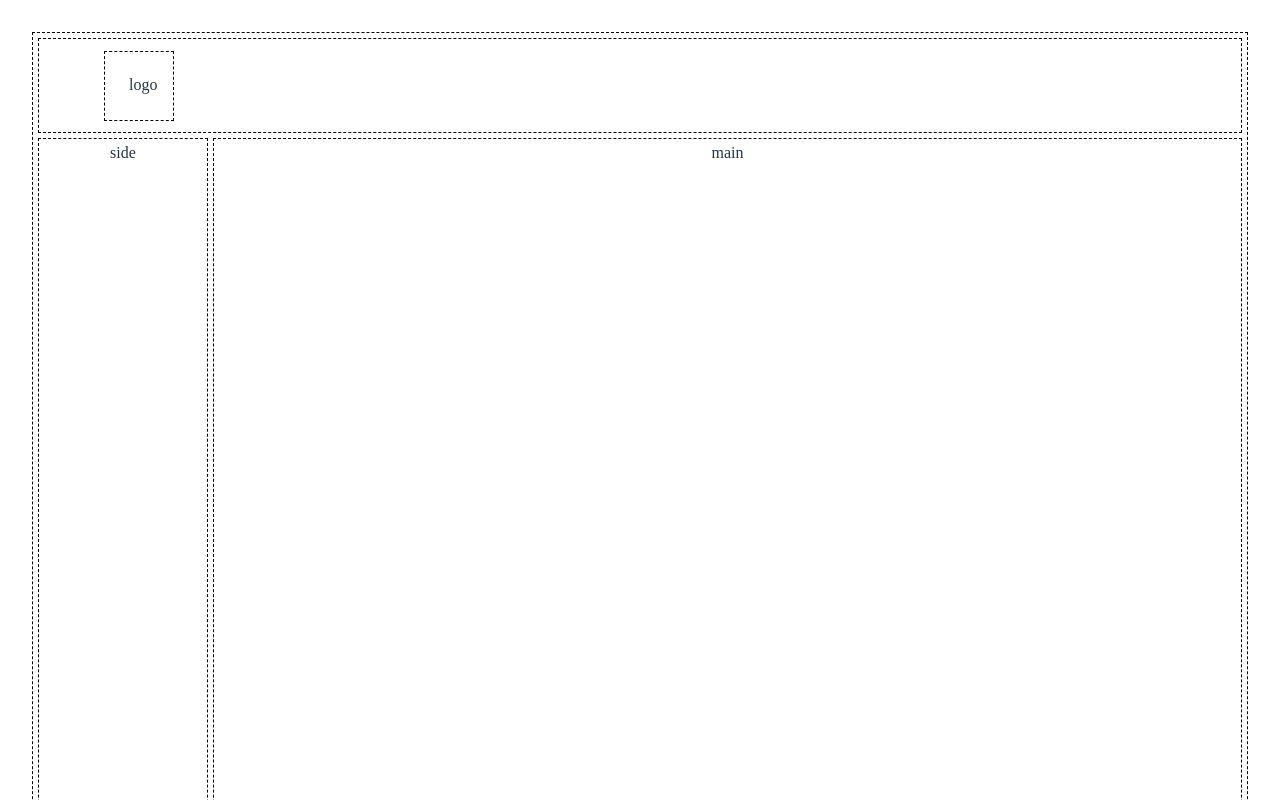
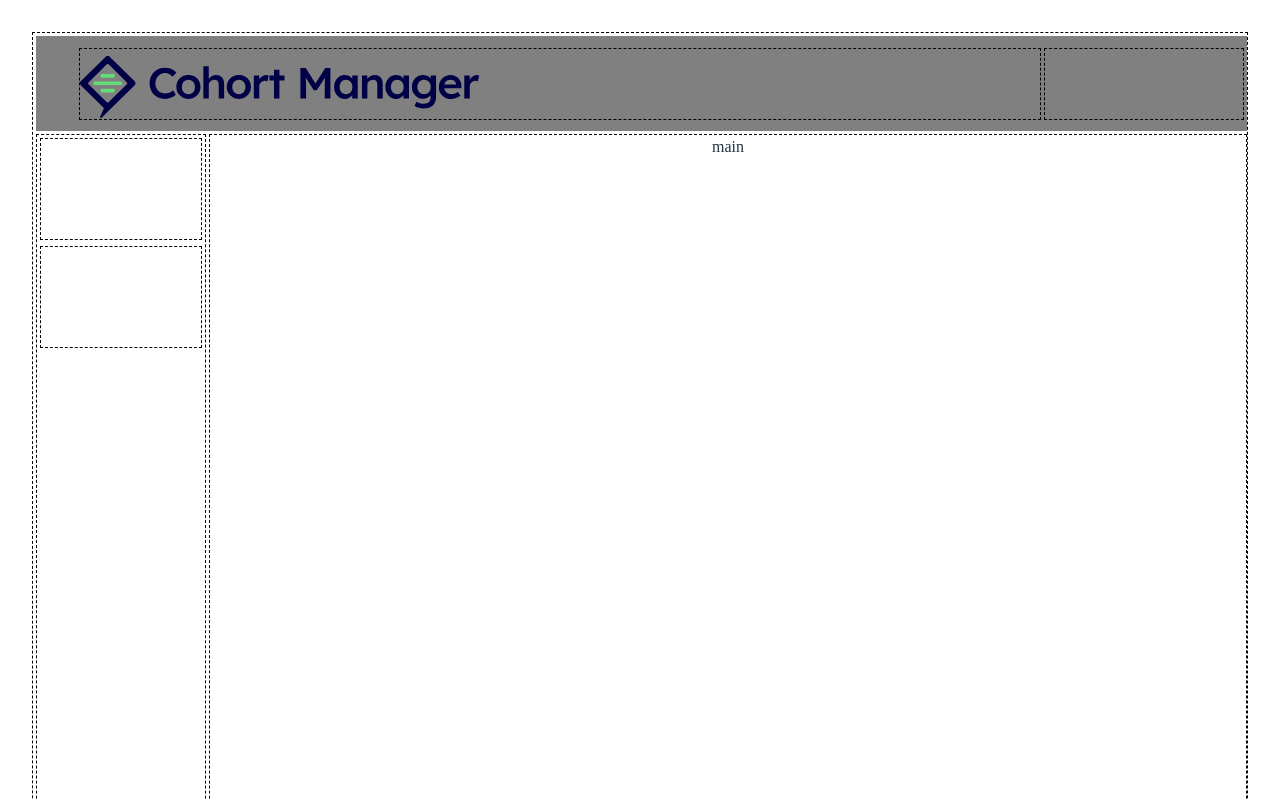
Before and after one commit to boolean-uk/react-cohort-dashboard-challenge, a React (Vite) app: page / in a window 1280 px wide. Shown: the top 800 px of the page. Built offline with nearby package versions, Linux system fonts and the light colour scheme.

Commit message:
sidebar styling

```diff
--- a/src/App.jsx
+++ b/src/App.jsx
@@ -12,12 +12,16 @@ function App() {
       <div className="container">
         {/* Header */}
         <header className="header">
-          <div className="logo">logo</div>
-          <div className="titleHeading"></div>
-          <div className="userInitals"></div>
+          <div className="titleHeading">
+            <img src="src/assets/title-header.svg " width="400px" alt="" />
+          </div>
+          <div className="userInitials"></div>
         </header>
         {/* SideBar */}
-        <nav className="sideBar">side</nav>
+        <nav className="sideBar">
+          <div className="homeIconCon"></div>
+          <div className="profileIconCon"></div>
+        </nav>
         {/* Main */}
         <main className="main">main</main>
       </div>
--- a/src/index.css
+++ b/src/index.css
@@ -11,45 +11,75 @@
     "sideBar main" 100vh/
     170px auto;
   border: black dashed 1px;
-  gap: 5px;
-  padding: 5px;
+  gap: 3px;
+  padding: 3px;
 }
 
 .header {
   grid-area: header;
-  border: black dashed 1px;
+  /* border: black dashed 1px; */
   display: grid;
-  gap: 5px;
-  padding: 5px;
+  gap: 3px;
+  padding: 3px;
 
-  display: grid;
-  grid-template: "logo titleHeading userInitals";
-  grid-template-columns: 90px auto 90px;
+  grid-template: "titleHeading userInitials";
+  grid-template-columns: 1fr 200px;
+  background-color: grey;
 }
 
-.logo {
-  grid-area: logo;
+.titleHeading {
+  grid-area: titleHeading;
   border: black dashed 1px;
-  height: 20px;
-  width: 20px;
+  margin-left: 40px;
   align-self: center;
-  margin-left: 60px;
+  height: 70px;
+}
+
+.titleHeading > img {
+  margin-right: 560px;
+  margin-top: 7px;
+  /* fill: white; */
+}
+
+.userInitials {
+  grid-area: userInitials;
+  border: black dashed 1px;
+  height: 70px;
+  align-self: center;
 }
 
 .sideBar {
   grid-area: sideBar;
   border: black dashed 1px;
+  gap: 3px;
+  padding: 3px;
+
   display: grid;
-  gap: 5px;
-  padding: 5px;
+  grid-template:
+    "homeIconCon"
+    "profileIconCon";
+  grid-template-rows: 30px 30px;
+}
+
+.homeIconCon {
+  grid-area: homeIconCon;
+  border: black dashed 1px;
+  height: 100px;
+}
+
+.profileIconCon {
+  grid-area: profileIconCon;
+  border: black dashed 1px;
+  height: 100px;
+  margin-top: 75px;
 }
 
 .main {
   grid-area: main;
   border: black dashed 1px;
   display: grid;
-  gap: 5px;
-  padding: 5px;
+  gap: 3px;
+  padding: 3px;
 }
 
 /* :root {
```
Also changed, not shown: src/assets/initials.svg (added), src/assets/title-header.svg (added).
